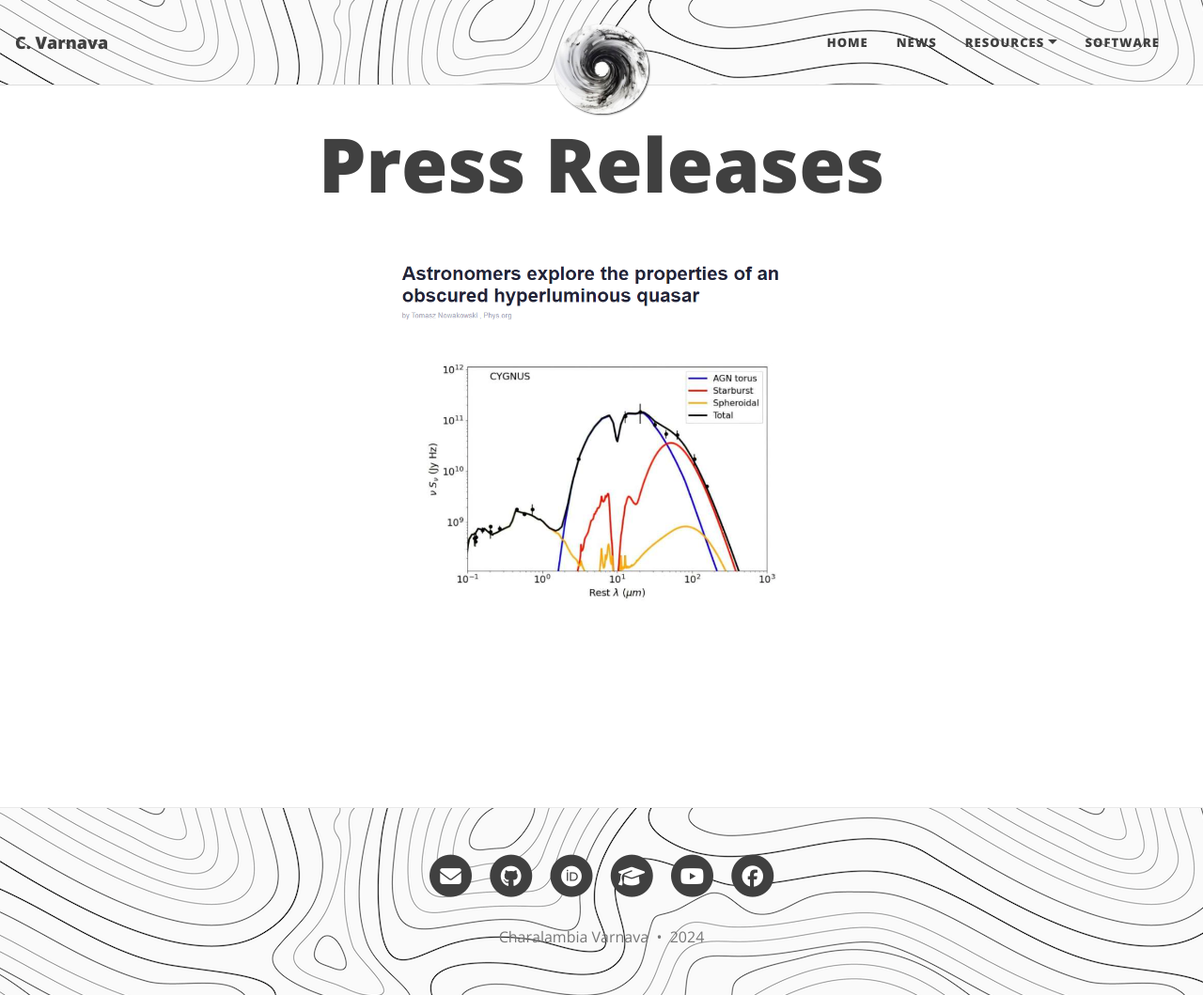
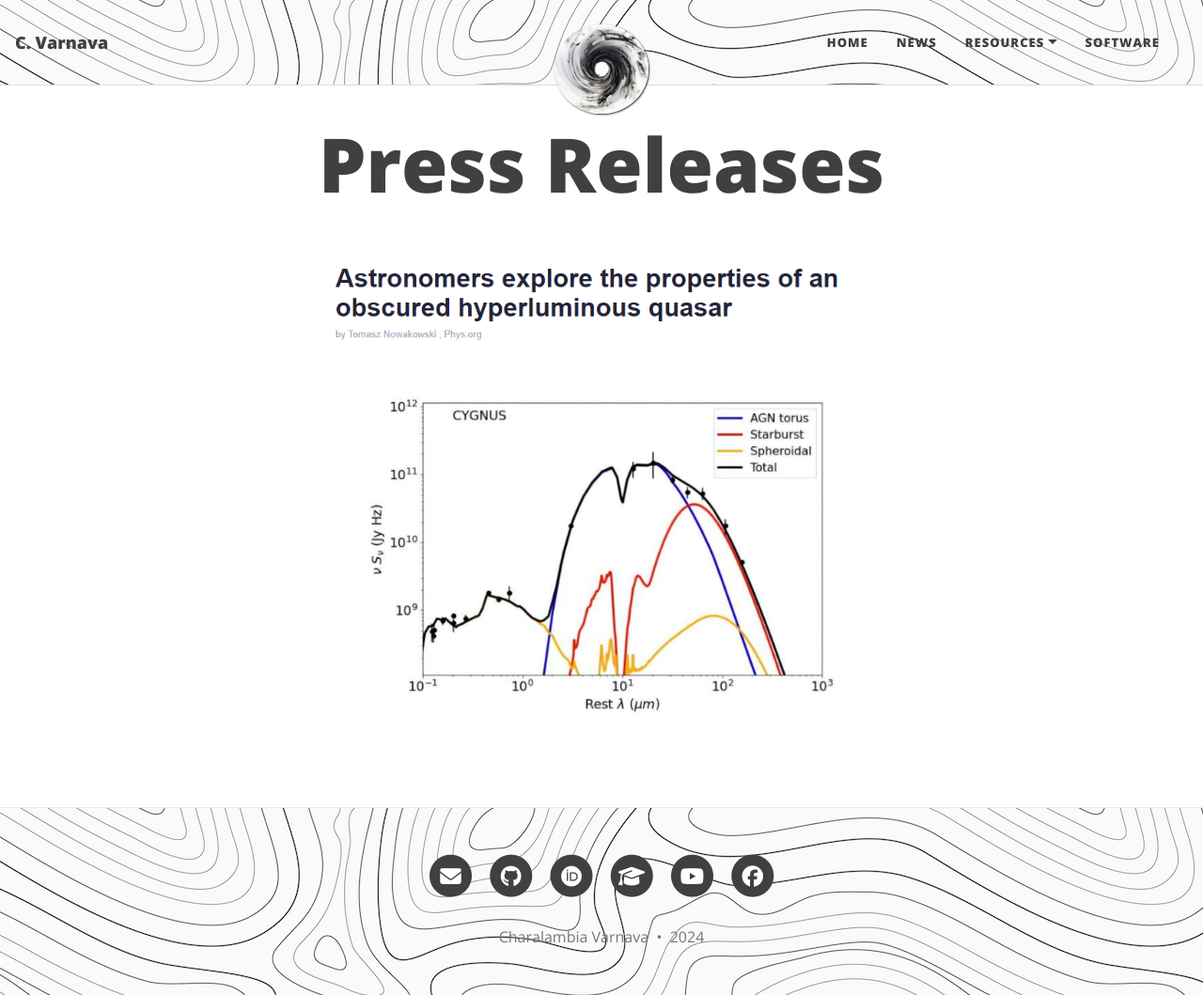
Before and after one commit to ch-var/ch-var.github.io, a Jekyll site: the page built from press_releases.html, in a window 1280 px wide and 1059 px high. Shown: the whole window at 94% size. Built offline with Jekyll 4.4.1, drawn with Linux system fonts in a browser that asks for light colours.

Commit message:
Update press_releases.html

```diff
--- a/press_releases.html
+++ b/press_releases.html
@@ -4,6 +4,6 @@
 ---
 <p align="center">
 <a href="https://phys.org/news/2024-10-astronomers-explore-properties-obscured-hyperluminous.html">
-<img src="/assets/img/press.png" width="60%" height="60%">
+<img src="/assets/img/press.png" width="80%" height="80%">
 </a>
 </p>
```
